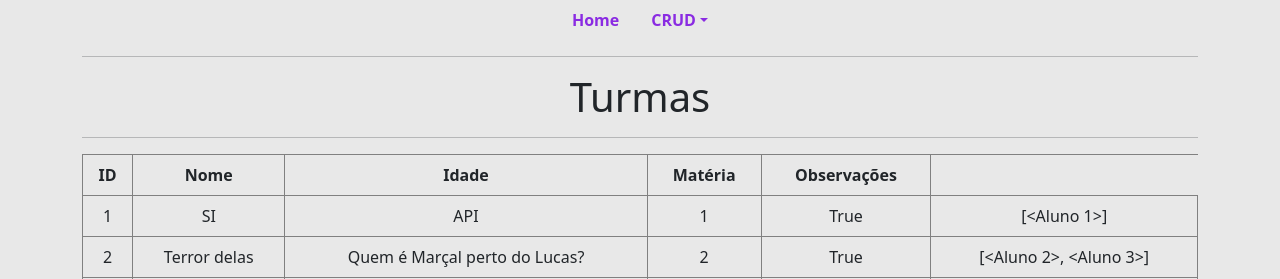
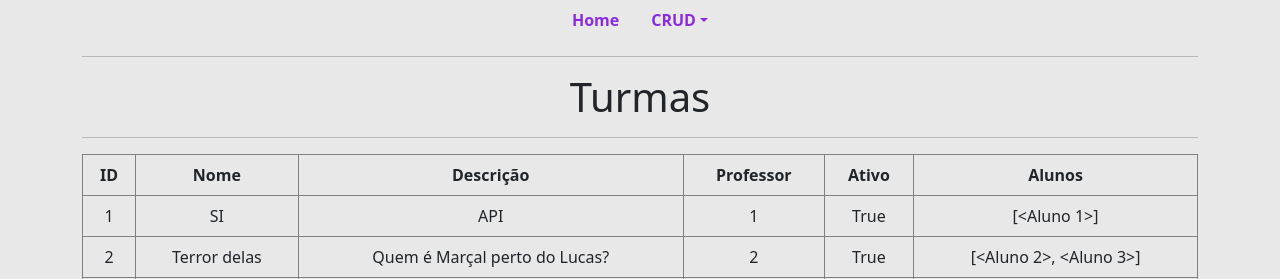
Before and after one commit to LucasLopesL/Python, a Flask app: page /read/turmas in a window 1280 px wide. Shown: the top 279 px of the page. Run offline with Flask 3, Linux system fonts and the light colour scheme.

Commit message:
Ajustes nas views
Ajustes nas views de alunos, professores e turma

```diff
--- a/projeto_flask_ap2/projeto_flask/templates/alunos.html
+++ b/projeto_flask_ap2/projeto_flask/templates/alunos.html
@@ -28,7 +28,7 @@
         <td>{{ aluno.data_nascimento }}</td>
         <td>{{ aluno.nota_semestre1 }}</td>
         <td>{{ aluno.nota_semestre2 }}</td>
-        <td>{{ media }}</td>
+        <td>{{ aluno.media }}</td>
       </tr>
       {% endfor %} {% else %}
       <tr>
--- a/projeto_flask_ap2/projeto_flask/templates/professor.html
+++ b/projeto_flask_ap2/projeto_flask/templates/professor.html
@@ -13,6 +13,7 @@
         <th scope="col">Idade</th>
         <th scope="col">Matéria</th>
         <th scope="col">Observações</th>
+        <th scope="col">Turmas</th>
       </tr>
     </thead>
     <tbody>
--- a/projeto_flask_ap2/projeto_flask/templates/turmas.html
+++ b/projeto_flask_ap2/projeto_flask/templates/turmas.html
@@ -10,9 +10,10 @@
       <tr style="text-align: center">
         <th scope="col">ID</th>
         <th scope="col">Nome</th>
-        <th scope="col">Idade</th>
-        <th scope="col">Matéria</th>
-        <th scope="col">Observações</th>
+        <th scope="col">Descrição</th>
+        <th scope="col">Professor</th>
+        <th scope="col">Ativo</th>
+        <th scope="col">Alunos</th>
       </tr>
     </thead>
     <tbody>
@@ -27,9 +28,7 @@
       </tr>
       {% endfor %} {% else %}
       <tr>
-        <td colspan="6" style="text-align: center">
-          Nenhuma Turma cadastrada!
-        </td>
+        <td colspan="6" style="text-align: center">Nenhuma Turma cadastrada</td>
       </tr>
       {% endif %}
     </tbody>
```
